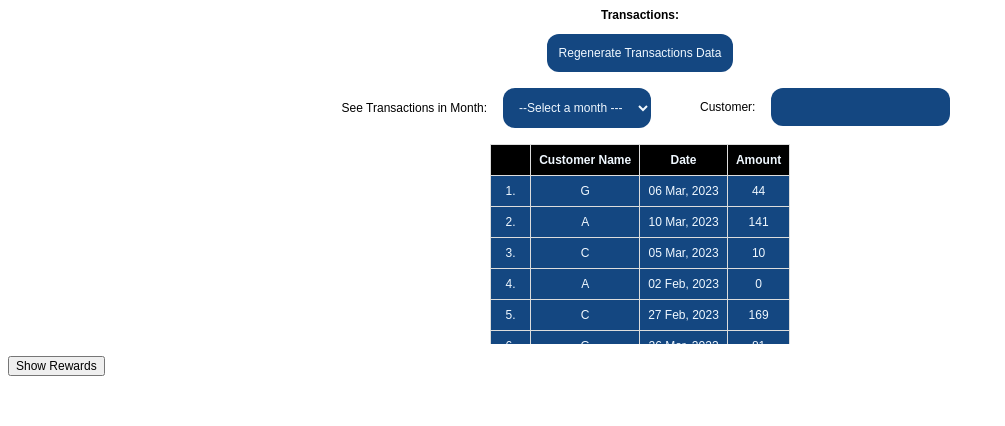
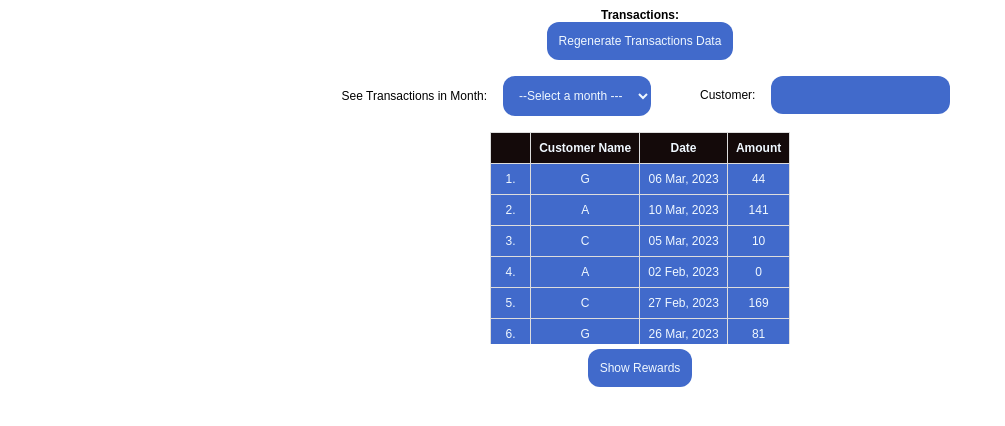
Before and after one commit to VijayIyer/charter-communications-hw, a React (Create React App) app: page / in a window 1280 px wide. Shown: the top 426 px of the page, without its empty margins (0-1005 px from the left). Built offline with nearby package versions, Linux system fonts and the light colour scheme.

Commit message:
Adds styling for table, and filters

```diff
--- a/package.json
+++ b/package.json
@@ -35,5 +35,8 @@
       "last 1 firefox version",
       "last 1 safari version"
     ]
+  },
+  "devDependencies": {
+    "react-test-renderer": "^18.2.0"
   }
 }
--- a/src/components/Rewards/Reward.js
+++ b/src/components/Rewards/Reward.js
@@ -44,7 +44,7 @@
     <tr>
       <td>{customer}</td>
       {months.map((month) => (
-        <td>{getRewardForMonth(customer, month)}</td>
+        <td key={month}>{getRewardForMonth(customer, month)}</td>
       ))}
       <td>{total}</td>
     </tr>
--- a/src/components/Rewards/RewardsTable.js
+++ b/src/components/Rewards/RewardsTable.js
@@ -32,20 +32,26 @@
   }, [transactionsData]);
   if (!showRewardsTable)
     return (
-      <button onClick={() => setShowRewards((value) => !value)}>
+      <div className='rewards'>
+        <button
+          className='rewards__show-btn'
+          onClick={() => setShowRewards((value) => !value)}
+        >
           Show Rewards
         </button>
+      </div>
     );
 
   return (
-    <>
+    <div className='rewards'>
       <h3>Rewards:</h3>
-      <table>
+      <div className='rewards__table-wrapper'>
+        <table className='rewards__table'>
           <thead>
             <tr>
               <th>Customer Name</th>
               {months.map((month) => (
-              <th>{monthNames[month - 1]}</th>
+                <th key={month}>{monthNames[month - 1]}</th>
               ))}
               <th>Total</th>
             </tr>
@@ -57,6 +63,7 @@
             ))}
           </tbody>
         </table>
-    </>
+      </div>
+    </div>
   );
 }
--- a/src/components/Rewards/styles.css
+++ b/src/components/Rewards/styles.css
@@ -1,18 +1,36 @@
 /* styles from https://www.w3schools.com/html/tryit.asp?filename=tryhtml_table_intro */
-table {
-  font-family: arial, sans-serif;
+.rewards {
+  display: flex;
+  flex-direction: column;
+  align-items: center;
+  margin: 5px;
+}
+
+.rewards__show-btn {
+  background-color: var(--primary-bg-color);
+  color: var(--primary-font-color);
+  cursor: pointer;
+  border: none;
+  border-radius: 1em;
+  padding: 1em;
+}
+
+.rewards__table {
   border-collapse: collapse;
   width: 100%;
   display: block;
   height: 200px;
-  overflow-y: auto;
-  overflow-x: auto;
   margin-bottom: 1em;
 }
+.rewards__table th {
+  background-color: var(--header-bg-color);
+}
 
-td,
+.rewards__table td,
 th {
   border: 1px solid #dddddd;
+  background-color: var(--primary-bg-color);
+  color: var(--primary-font-color);
   cursor: pointer;
   text-align: left;
   padding: 8px;
--- a/src/components/Transactions/MonthFilter.js
+++ b/src/components/Transactions/MonthFilter.js
@@ -25,10 +25,13 @@
       <select
         className='transactions__month-filter'
         onChange={(e) => setMonthFilter(e.target.value)}
+        value={monthFilter}
       >
-        <option value={null}>--Select a month ---</option>
+        <option value=''>--Select a month ---</option>
         {months.map((month) => (
-          <option key={month}>{month}</option>
+          <option key={month} value={month}>
+            {month}
+          </option>
         ))}
       </select>
     </div>
--- a/src/components/Transactions/TransactionsTable.js
+++ b/src/components/Transactions/TransactionsTable.js
@@ -18,7 +18,7 @@
         );
       })
       .filter((transaction) => {
-        if (!monthFilter) return true;
+        if (monthFilter === "") return true;
         return (
           monthNames[moment(transaction.date).format("M") - 1] === monthFilter
         );
--- a/src/components/Transactions/styles.css
+++ b/src/components/Transactions/styles.css
@@ -1,4 +1,10 @@
 /* styles from https://www.w3schools.com/html/tryit.asp?filename=tryhtml_table_intro */
+.transactions {
+  display: flex;
+  flex-direction: column;
+  align-items: center;
+  margin: 5px;
+}
 
 .transactions__table {
   border-collapse: collapse;
@@ -8,7 +14,7 @@
   margin-bottom: 1em;
 }
 .transactions__table th {
-  background-color: black;
+  background-color: var(--header-bg-color);
 }
 
 .transactions__table td,
@@ -21,11 +27,6 @@
   padding: 8px;
   text-align: center;
 }
-.transactions {
-  display: flex;
-  flex-direction: column;
-  align-items: center;
-}
 
 .transactions__regenerate-btn {
   background-color: var(--primary-bg-color);
@@ -37,6 +38,7 @@
 }
 .transactions__filters {
   display: flex;
+  flex-wrap: wrap;
   gap: 5px;
   justify-content: center;
 }
--- a/src/context/transactionsContext.js
+++ b/src/context/transactionsContext.js
@@ -2,7 +2,7 @@
 export const transactionsContext = createContext();
 export const TransactionsProvider = ({ children }) => {
   const [customerFilter, setCustomerFilter] = useState("");
-  const [monthFilter, setMonthFilter] = useState(null);
+  const [monthFilter, setMonthFilter] = useState("");
   return (
     <transactionsContext.Provider
       value={{
--- a/src/styles.css
+++ b/src/styles.css
@@ -1,13 +1,18 @@
 :root {
-  --primary-bg-color: rgb(20, 71, 129);
+  --primary-bg-color: rgb(65, 106, 203);
   --primary-font-color: aliceblue;
   --font-family: arial, sans-serif;
+  --header-bg-color: rgb(20, 10, 10);
   --font-size: 12px;
 }
 * {
   font-family: var(--font-family);
   font-size: var(--font-size);
 }
+body {
+  padding-bottom: 3em;
+}
 h3 {
   margin-top: 0;
+  margin-bottom: 0;
 }
```
Also changed, not shown: 2 other files (tests, documents, lock files or other folders). Lines whose indentation alone changed are shown as unchanged.
